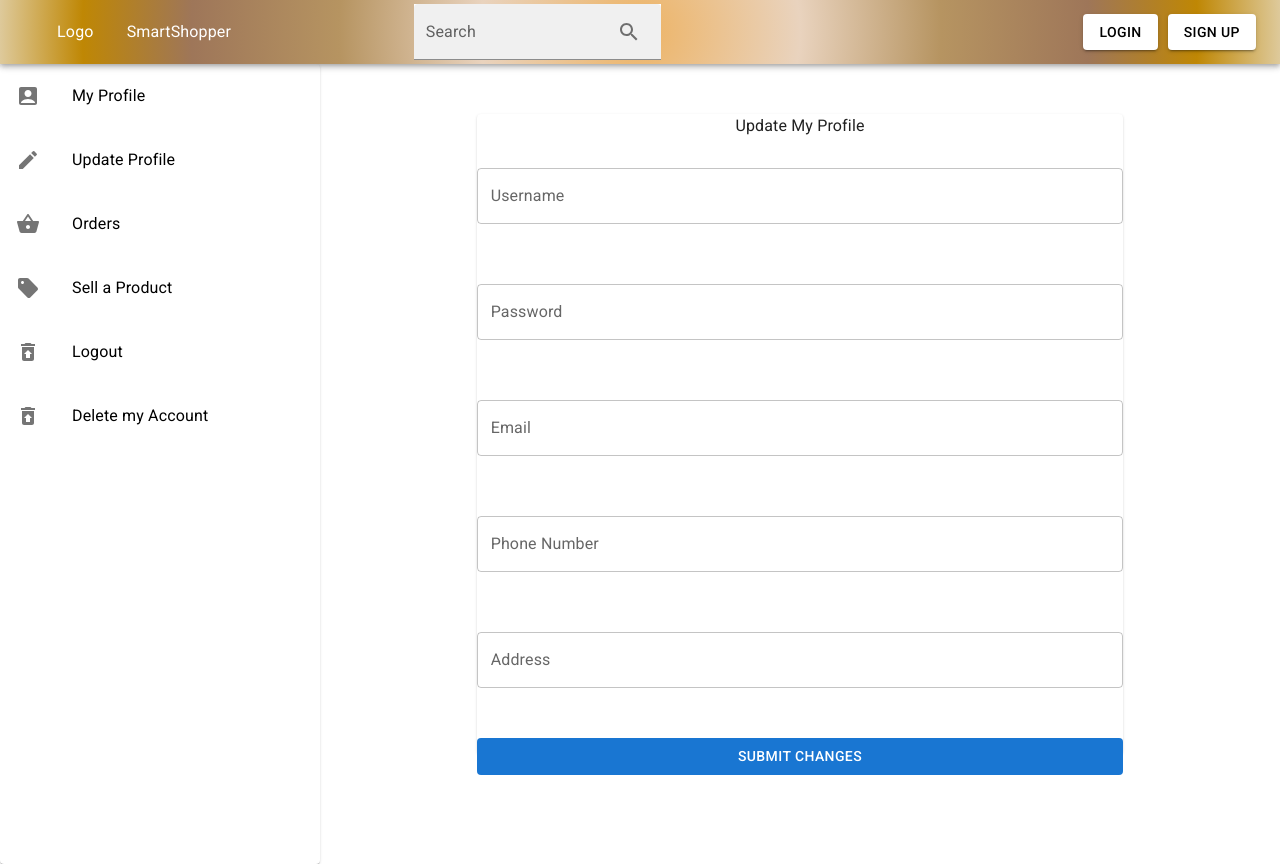
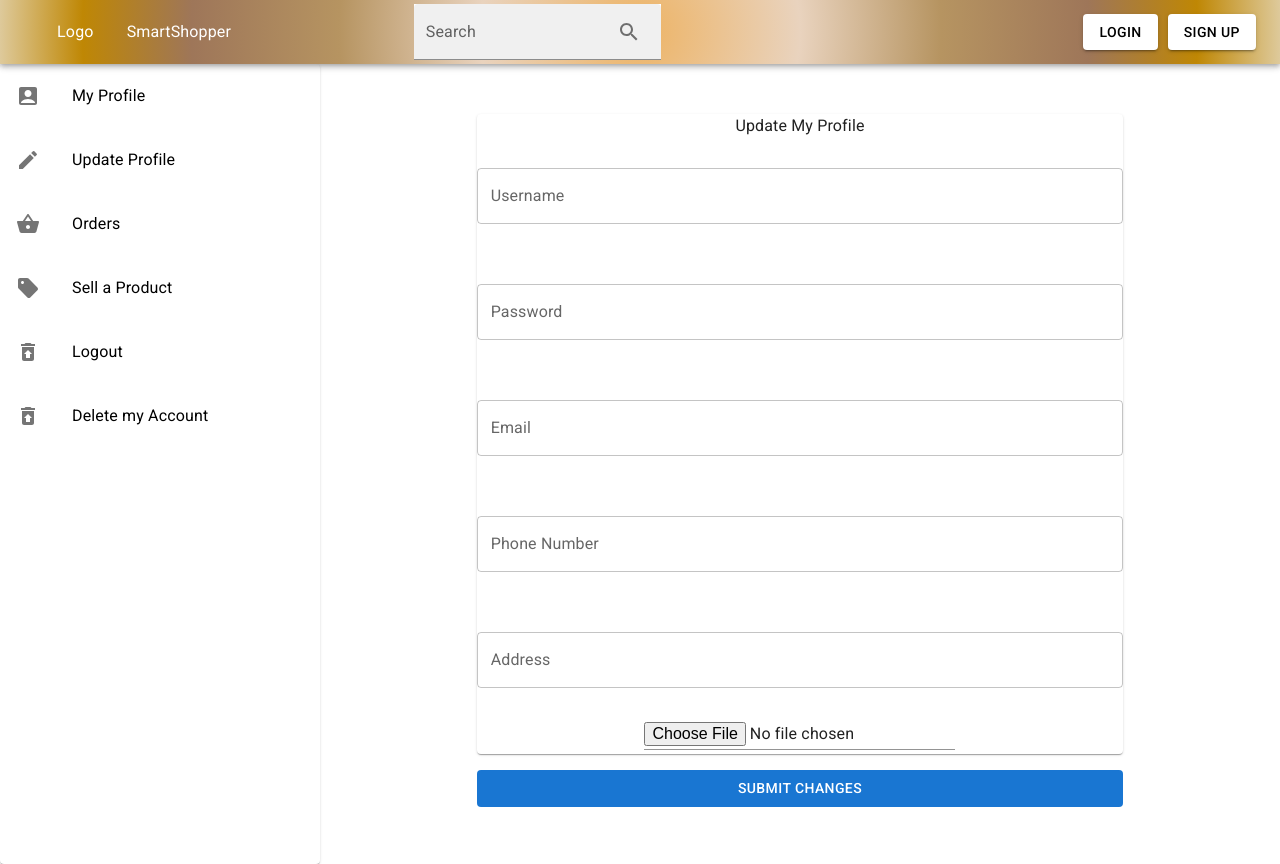
Before and after one commit to GitHub23211/Smart_Sneaker_Head, a React (Create React App) app: page /user/updateprofile in a window 1280 px wide. Built offline with nearby package versions, Linux system fonts and the light colour scheme.

Commit message:
fixed updateProfile

```diff
--- a/src/Components/UpdateProfile.js
+++ b/src/Components/UpdateProfile.js
@@ -1,5 +1,5 @@
 import React, { useState, useContext } from "react";
-import { Grid,TextField, Typography,Button } from "@mui/material";
+import { Grid,TextField, Typography,Button,Input } from "@mui/material";
 import axios from "axios";
 import LoginContext from '../LoginContext';
 import {Link} from 'react-router-dom';
@@ -29,6 +29,18 @@ const UpdateProfile = ()=>{
         handler(event.target.value)
     }
 
+    const grabAvatar = (event) => {
+      const file = event.target.files[0]
+      if(file.type === "image/jpeg" || file.type === "image/jpg") {
+        const filename = Date.now() + file.name
+        const imageData = new FormData()
+        imageData.append("avatar", file)
+        axios.post("/api/upload/avatar", imageData, options)
+             .then(response => console.log(response))
+             .catch(error => console.log(error.toString()))
+      }
+    }
+
     const handleUpdate = ()=>{
 
 
@@ -45,7 +57,7 @@ const UpdateProfile = ()=>{
           delete obj.password
         }
         if(obj.email===null) {
-          delete obj.usemailername
+          delete obj.email
         }
         if(obj.address===null) {
           delete obj.address
@@ -53,9 +65,7 @@ const UpdateProfile = ()=>{
 
         axios.put('/api/profile/update',obj,options)
         .then(response =>{
-              if(response.data.status === "successfully updated user profile"){
-                console.log("updated")
-              }
+          console.log(response)
         }).catch(error => {
           console.log(error)
         })
@@ -84,6 +94,8 @@ const UpdateProfile = ()=>{
       <TextField label='Address' placeholder='Update Address' fullWidth  style={margin}
        input value={userAddress} onChange={(event) => handleOnChange(event, setUserAddress)}></TextField>
 
+       <Input type="file" onChange={grabAvatar}/>
+
       <Grid align='center'>
         <Link to = "/user">
         <Button onClick={handleUpdate}type='submit' color='primary' variant="contained"
```
